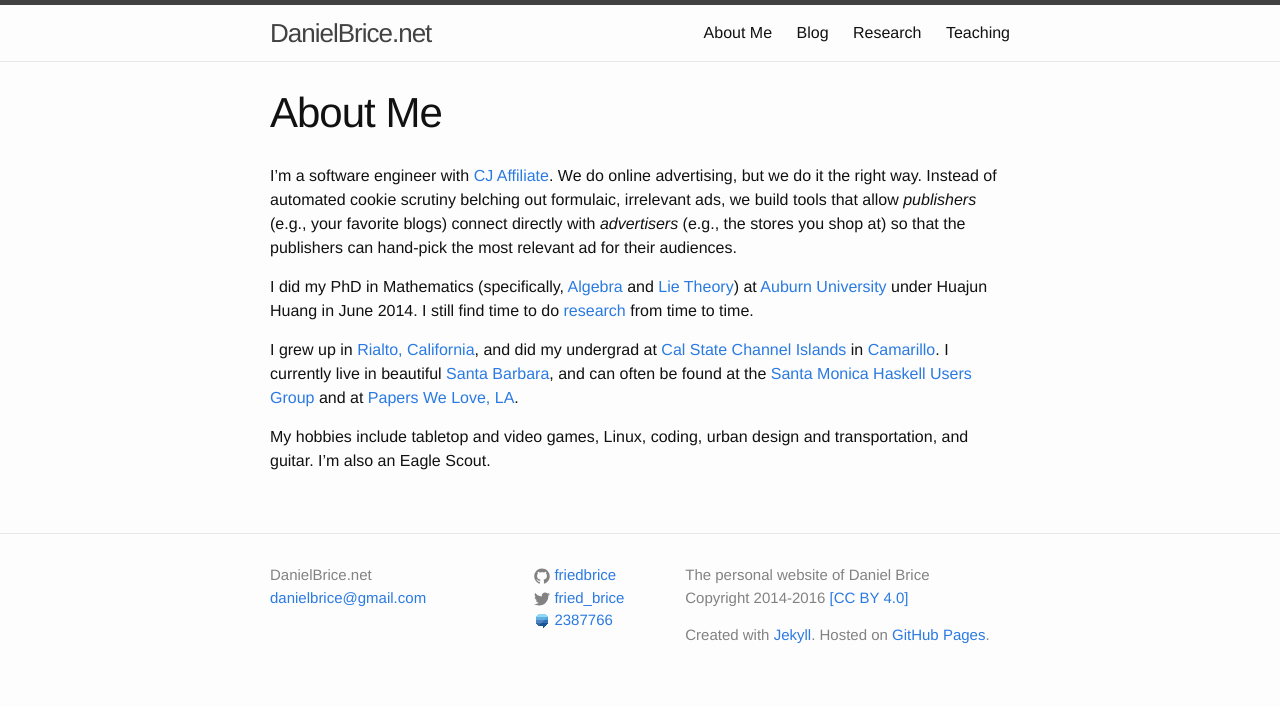
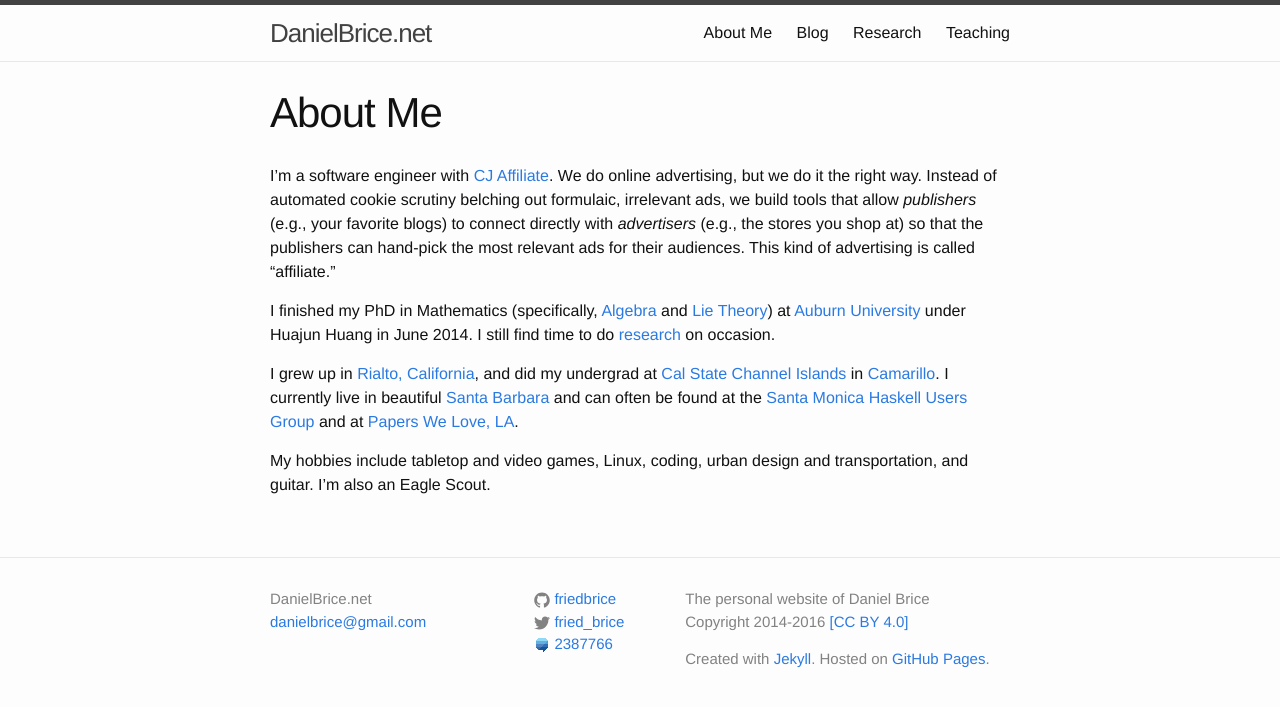
Before and after one commit to friedbrice/friedbrice.github.io, a Jekyll site: the page built from about.md, in a window 1280 px wide. Shown: the top 707 px of the page. Built offline with Jekyll 4.4.1, drawn with Linux system fonts in a browser that asks for light colours.

Commit message:
fixed some typos, also explained affiliate

```diff
--- a/about.md
+++ b/about.md
@@ -6,11 +6,11 @@ date: 2015-12-07
 topnav: true
 ---
 
-I'm a software engineer with [CJ Affiliate][1]. We do online advertising, but we do it the right way. Instead of automated cookie scrutiny belching out formulaic, irrelevant ads, we build tools that allow _publishers_ (e.g., your favorite blogs) connect directly with _advertisers_ (e.g., the stores you shop at) so that the publishers can hand-pick the most relevant ad for their audiences.
+I'm a software engineer with [CJ Affiliate][1]. We do online advertising, but we do it the right way. Instead of automated cookie scrutiny belching out formulaic, irrelevant ads, we build tools that allow _publishers_ (e.g., your favorite blogs) to connect directly with _advertisers_ (e.g., the stores you shop at) so that the publishers can hand-pick the most relevant ads for their audiences. This kind of advertising is called "affiliate."
 
-I did my PhD in Mathematics (specifically, [Algebra][2] and [Lie Theory][3]) at [Auburn University][4] under Huajun Huang in June 2014. I still find time to do [research][rp] from time to time.
+I finished my PhD in Mathematics (specifically, [Algebra][2] and [Lie Theory][3]) at [Auburn University][4] under Huajun Huang in June 2014. I still find time to do [research][rp] on occasion.
 
-I grew up in [Rialto, California][5], and did my undergrad at [Cal State Channel Islands][6] in [Camarillo][7]. I currently live in beautiful [Santa Barbara][8], and can often be found at the [Santa Monica Haskell Users Group][9] and at [Papers We Love, LA][10].
+I grew up in [Rialto, California][5], and did my undergrad at [Cal State Channel Islands][6] in [Camarillo][7]. I currently live in beautiful [Santa Barbara][8] and can often be found at the [Santa Monica Haskell Users Group][9] and at [Papers We Love, LA][10].
 
 My hobbies include tabletop and video games, Linux, coding, urban design and transportation, and guitar. I'm also an Eagle Scout.
 
```
